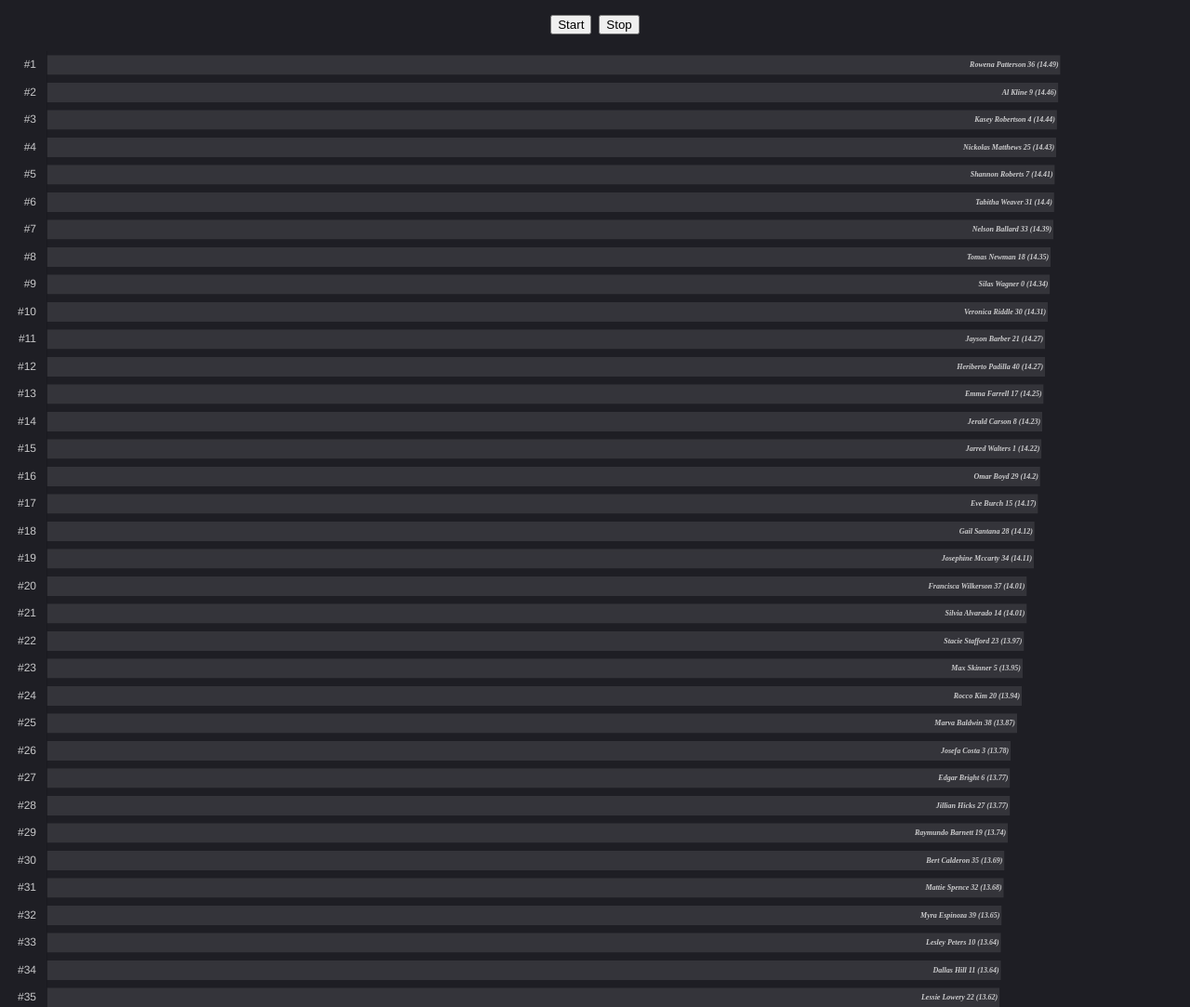
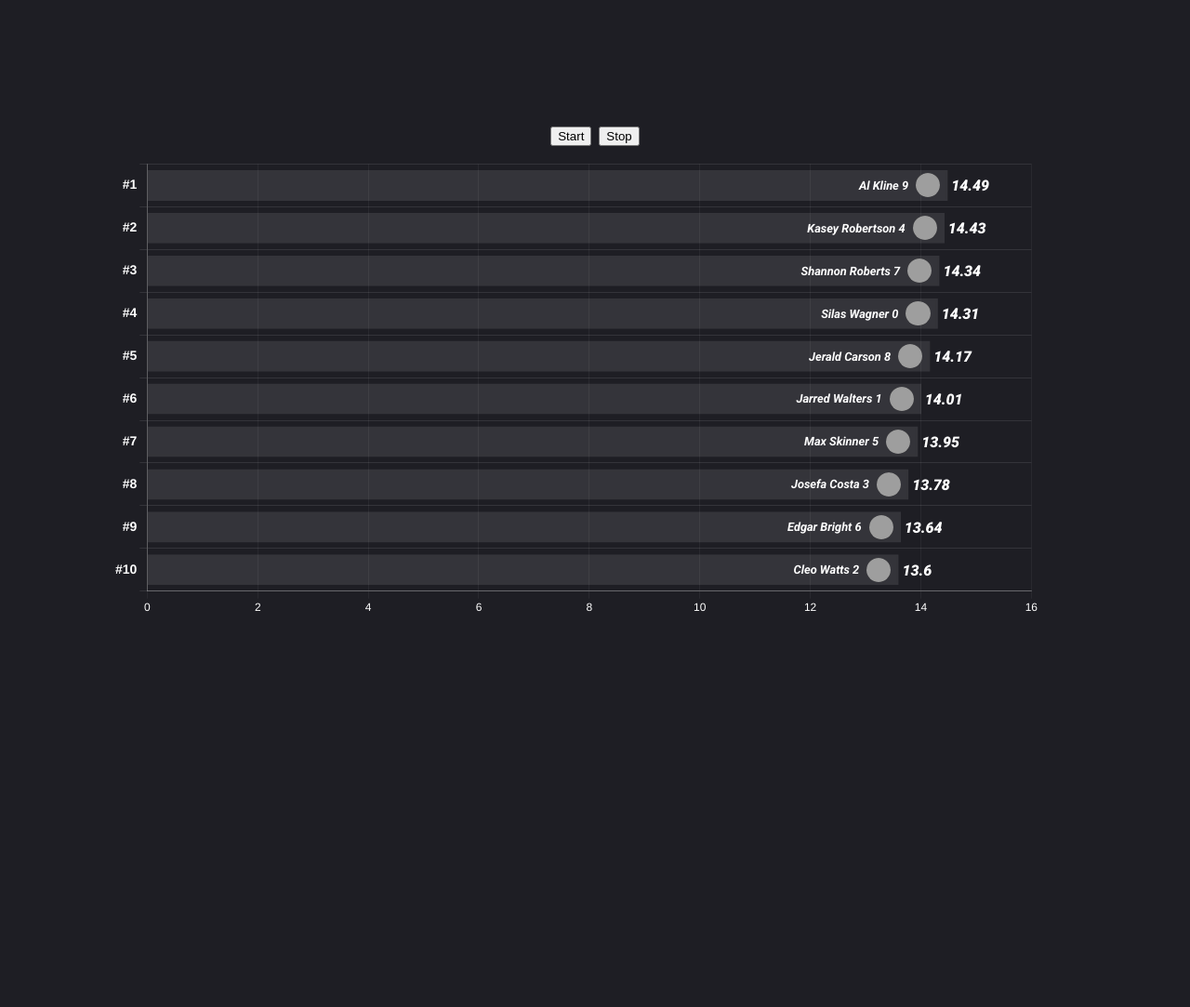
Before and after one commit to MaxPower01/chart-js-playground-v2, a plain HTML site: page index.html in a window 1280 px wide. Shown: the top 1083 px of the page at 93% size. After the commit the page ends 800 px from the top, so only its background shows below. Drawn offline with nearby package versions, Linux system fonts and the light colour scheme; grey boxes are pictures that could not be loaded.

Commit message:
Improve Racing Chart

```diff
--- a/index.html
+++ b/index.html
@@ -8,6 +8,9 @@
 	<link rel="stylesheet" href="style.css">
 	<script type="text/javascript" src="https://cdn.jsdelivr.net/npm/chart.js"></script>
 	<script src="main.js" defer></script>
+	<link rel="preconnect" href="https://fonts.googleapis.com">
+<link rel="preconnect" href="https://fonts.gstatic.com" crossorigin>
+<link href="https://fonts.googleapis.com/css2?family=Fira+Sans:wght@400;500;600;700;800;900&family=Montserrat:wght@400;500;600;700;800;900&family=Noto+Sans:ital,wght@0,100;0,200;0,300;0,400;0,500;0,600;0,700;0,800;0,900;1,100;1,200;1,300;1,400;1,500;1,600;1,700;1,800;1,900&family=Nunito+Sans:wght@600;700;800&family=Roboto:ital,wght@0,100;0,300;0,400;0,500;0,700;0,900;1,100;1,300;1,400;1,500;1,700;1,900&family=Ubuntu:wght@400;500;700&display=swap" rel="stylesheet">
 </head>
 <body>
 	<div style="display: flex; align-items: center; gap: 8px;">
--- a/main.js
+++ b/main.js
@@ -9,37 +9,37 @@ const RANDOM_NAMES = [
   "Shannon Roberts",
   "Jerald Carson",
   "Al Kline",
-  "Lesley Peters",
-  "Dallas Hill",
-  "Jewel Flynn",
-  "Margo Harrell",
-  "Silvia Alvarado",
-  "Eve Burch",
-  "Christoper Wong",
-  "Emma Farrell",
-  "Tomas Newman",
-  "Raymundo Barnett",
-  "Rocco Kim",
-  "Jayson Barber",
-  "Lessie Lowery",
-  "Stacie Stafford",
-  "Garth Vasquez",
-  "Nickolas Matthews",
-  "Rosario Gilmore",
-  "Jillian Hicks",
-  "Gail Santana",
-  "Omar Boyd",
-  "Veronica Riddle",
-  "Tabitha Weaver",
-  "Mattie Spence",
-  "Nelson Ballard",
-  "Josephine Mccarty",
-  "Bert Calderon",
-  "Rowena Patterson",
-  "Francisca Wilkerson",
-  "Marva Baldwin",
-  "Myra Espinoza",
-  "Heriberto Padilla",
+  // "Lesley Peters",
+  // "Dallas Hill",
+  // "Jewel Flynn",
+  // "Margo Harrell",
+  // "Silvia Alvarado",
+  // "Eve Burch",
+  // "Christoper Wong",
+  // "Emma Farrell",
+  // "Tomas Newman",
+  // "Raymundo Barnett",
+  // "Rocco Kim",
+  // "Jayson Barber",
+  // "Lessie Lowery",
+  // "Stacie Stafford",
+  // "Garth Vasquez",
+  // "Nickolas Matthews",
+  // "Rosario Gilmore",
+  // "Jillian Hicks",
+  // "Gail Santana",
+  // "Omar Boyd",
+  // "Veronica Riddle",
+  // "Tabitha Weaver",
+  // "Mattie Spence",
+  // "Nelson Ballard",
+  // "Josephine Mccarty",
+  // "Bert Calderon",
+  // "Rowena Patterson",
+  // "Francisca Wilkerson",
+  // "Marva Baldwin",
+  // "Myra Espinoza",
+  // "Heriberto Padilla",
   // "Felton Bass",
   // "Effie Combs",
   // "Leonor Campos",
@@ -305,7 +305,7 @@ let canApplyTransitionsOfXAxis = false;
 
 setTimeout(() => (canApplyTransitionsOfXAxis = true), 500);
 
-const DISPLAY_COUNT = 50;
+const DISPLAY_COUNT = 10;
 const DATES_COUNT = 100;
 const CHART_UPDATE_DELAY = 1000;
 const COLOR_ANIMATION_DURATION = CHART_UPDATE_DELAY / 2;
@@ -346,12 +346,15 @@ const datasets = dates.map((date) => {
   const datapoints = sortedAverages.map((a, i) => {
     const name = RANDOM_NAMES[allNamesIndexes[i]];
     const normalizedName = name.replace(/\s/g, "-").toLowerCase();
+    const { average, rank } = a;
     return {
       id: `${normalizedName}-${i}`,
-      x: a.average,
+      x: average,
+      nextX: null,
+      previousX: null,
       y: name,
-      rank: a.rank,
-      average: a.average,
+      rank: rank,
+      average: average,
       name: name,
       normalizedName: normalizedName,
       date: date.toISOString(),
@@ -364,6 +367,27 @@ const datasets = dates.map((date) => {
     backgroundColor: `rgba(255, 255, 255, 0.1)`,
     borderColor: `rgba(255, 255, 255, 0.1)`,
   };
+});
+
+datasets.forEach((dataset, datasetIndex) => {
+  const { data } = dataset;
+  let previousDataset = datasetIndex > 0 ? datasets[datasetIndex - 1] : null;
+  let nextDataset =
+    datasetIndex < datasets.length - 1 ? datasets[datasetIndex + 1] : null;
+  data.forEach((datapoint) => {
+    if (previousDataset) {
+      const previousDatapoint = previousDataset.data.find(
+        (d) => d.normalizedName == datapoint.normalizedName
+      );
+      datapoint.previousX = previousDatapoint.x;
+    }
+    if (nextDataset) {
+      const nextDatapoint = nextDataset.data.find(
+        (d) => d.normalizedName == datapoint.normalizedName
+      );
+      datapoint.nextX = nextDatapoint.x;
+    }
+  });
 });
 
 const chartId = "chart";
@@ -395,8 +419,8 @@ const initializeChart = () => {
     ],
     options: {
       responsive: true,
-      aspectRatio: 1,
-      maintainAspectRatio: true,
+      // aspectRatio: 1,
+      // maintainAspectRatio: true,
       indexAxis: "y",
       elements: {
         bar: {
@@ -430,13 +454,19 @@ const initializeChart = () => {
         x: {
           display: true,
           grid: {
-            color: "rgba(255, 255, 255, 0.00)",
-            borderColor: "rgba(255, 255, 255, 0.1)",
+            color: "rgba(255, 255, 255, 0.05)",
           },
           ticks: {
-            color: "rgba(255, 255, 255, 0.5)",
+            color: function (context) {
+              return "white";
+            },
+            font: function (context) {
+              return { size: 12, style: "normal" };
+            },
           },
-          // max: 10,
+          border: {
+            color: "rgba(255, 255, 255, 0.25)",
+          },
           grace: "1",
         },
         y: {
@@ -444,17 +474,19 @@ const initializeChart = () => {
           beginAtZero: true,
           position: "left",
           grid: {
-            color: "rgba(255, 255, 255, 0.00)",
-            borderColor: "rgba(255, 255, 255, 0.1)",
+            color: "rgba(255, 255, 255, 0.1)",
+          },
+          border: {
+            color: "rgba(255, 255, 255, 0.25)",
           },
           min: 0,
           max: DISPLAY_COUNT - 1,
           ticks: {
             color: function (context) {
-              return "rgba(255,255,255,0.75)";
+              return "white";
             },
             font: function (context) {
-              return { weight: "400", size: 12 };
+              return { size: 14, style: "normal", weight: "bold" };
             },
             callback: function (val, index) {
               const datapoint = datasets[0].data[index];
@@ -475,10 +507,14 @@ initializeChart();
 
 const setOverlayElements = (chart, datasetIndex) => {
   const { ctx, scales } = chart;
-  const chartDomRect = ctx.canvas.getBoundingClientRect();
-  const yTicks = scales.y.ticks;
-  let pixelForValue = 0;
+  // const chartDomRect = ctx.canvas.getBoundingClientRect();
+  // const yTicks = scales.y.ticks;
+  // let pixelForValue = 0;
   let tickHeight = 0;
+  let height = 0;
+  const ADJUSTMENT = 4;
+  const ADJUSTMENT_2 = 8;
+  let imageWidth = 0;
   const chartContainer = document.querySelector(".chart-container");
   datasets[datasetIndex].data.forEach((dataPoint, index) => {
     // if (index >= DISPLAY_COUNT) return;
@@ -493,62 +529,143 @@ const setOverlayElements = (chart, datasetIndex) => {
     const pixelForValue = scales.y.getPixelForValue(index);
     if (index == 0) {
       tickHeight = scales.y.getPixelForValue(index + 1) - pixelForValue;
+      height = tickHeight;
+      imageWidth = height / 1.75;
     }
-    // else {
-    //   pixelForValue += tickHeight;
-    // }
     const datapoint = datasets[datasetIndex].data[index];
-    // const top = pixelForValue + chartDomRect.top;
     const top = pixelForValue;
-    // const left = chartDomRect.left + scales.x.left;
     const left = scales.x.left;
     const pixelForValueXLeft = scales.x.getPixelForValue(0);
     const pixelForValueXRight = scales.x.getPixelForValue(datapoint.x);
     const width = pixelForValueXRight - pixelForValueXLeft;
+
     customElement.style.transition = `all ${Y_SCALE_ANIMATION_DURATION}ms linear`;
     customElement.style.position = "absolute";
     customElement.style.top = `${top}px`;
     customElement.style.left = `${left}px`;
     customElement.style.width = `${width}px`;
-    // customElement.style.background = "rgba(255,100,100,0.1)";
-    // customElement.style.border = "1px solid rgba(255,255,255,0.1)";
     customElement.style.transform = `translateY(-${tickHeight / 2}px)`;
     customElement.style.zIndex = "2";
-    customElement.style.height = `${tickHeight - 4}px`;
-    customElement.style.margin = "2px";
+    customElement.style.height = `${height}px`;
     customElement.style.pointerEvents = "none";
     customElement.style.display = "flex";
     customElement.style.alignItems = "center";
     customElement.style.justifyContent = "flex-end";
-    // Set textcontent of custom element
-    const text = document.createElement("div");
-    // text.style.position = "absolute";
-    // text.style.top = "50%";
-    // text.style.left = "50%";
-    // text.style.transform = "translate(-50%, -50%)";
-    text.style.color = "rgba(255,255,255,0.75)";
-    text.style.fontWeight = "400";
-    text.style.fontSize = "8px";
-    text.style.pointerEvents = "none";
-    text.style.textAlign = "right";
-    text.style.width = "100%";
-    text.style.whiteSpace = "nowrap";
-    text.style.overflow = "hidden";
-    text.style.textOverflow = "ellipsis";
-    text.style.paddingRight = "4px";
-    text.style.fontWeight = "600";
-    text.style.fontStyle = "italic";
-    text.style.font = "'Roboto', sans-serif";
+    customElement.style.font = "'Roboto', sans-serif";
+
+    const { x, nextX, previousX, name } = datapoint;
+    console.log({ x, nextX, previousX, name });
+
+    // Find 10 numbers with 2 decimal places between x and nextX
+    const numbers = [];
+    const step = (nextX - x) / 10;
+    for (let i = 0; i < 10; i++) {
+      numbers.push((x + step * i).toFixed(2));
+    }
+    numbers.push(nextX.toFixed(2));
+
+    const innerHtml = `
+      <div class="inner-content">
+        <div class="name">
+          ${name}
+        </div>
+        <div class="avatar">
+        <img src="${IMAGE_URL}" />
+        </div>
+        <div class="value">
+          ${x}
+        </div>
+      </div>
+    `;
+    customElement.innerHTML = innerHtml;
+
+    const innerContentElement = customElement.querySelector(".inner-content");
+    innerContentElement.style.display = "flex";
+    innerContentElement.style.alignItems = "center";
+    innerContentElement.style.justifyContent = "flex-end";
+    innerContentElement.style.width = "100%";
+    innerContentElement.style.height = "100%";
+    innerContentElement.style.position = "relative";
+    innerContentElement.style.padding = `${ADJUSTMENT}px ${ADJUSTMENT_2}px`;
+
+    const nameElement = customElement.querySelector(".name");
+    nameElement.style.color = "white";
+    nameElement.style.fontWeight = "600";
+    nameElement.style.fontSize = "80%";
+    nameElement.style.fontStyle = "italic";
+
+    const avatarElement = customElement.querySelector(".avatar");
+    avatarElement.style.width = `${imageWidth}px`;
+    avatarElement.style.height = `${imageWidth}px`;
+    avatarElement.style.marginLeft = `${ADJUSTMENT_2}px`;
+
+    const imgElement = avatarElement.querySelector("img");
+    imgElement.style.width = `100%`;
+    imgElement.style.height = `100%`;
+    imgElement.style.borderRadius = "100%";
+    // imgElement.style.border = "1px solid rgba(255,255,255,0.25)";
+    imgElement.style.background = "black";
+
+    const valueElement = customElement.querySelector(".value");
+    valueElement.style.position = "absolute";
+    valueElement.style.right = "0";
+    valueElement.style.top = "50%";
+    valueElement.style.transform = `translate(calc(100% + 4px), -50%)`;
+    valueElement.style.marginLeft = `${ADJUSTMENT_2}px`;
+    valueElement.style.fontWeight = "900";
+    // valueElement.style.fontSize = "125%";
+    valueElement.style.fontStyle = "italic";
+
+    /*
+      div::after {
+  font: 800 40px system-ui;
+  content: counter(count);
+  animation: counter 5s linear infinite alternate;
+  counter-reset: count 0;
+}
+
+@keyframes counter {
+  0% {
+    counter-increment: count 0;
+  }
+  10% {
+    counter-increment: count 1;
+  }
+  20% {
+    counter-increment: count 2;
+  }
+  30% {
+    counter-increment: count 3;
+  }
+  40% {
+    counter-increment: count 4;
+  }
+  50% {
+    counter-increment: count 5;
+  }
+  60% {
+    counter-increment: count 6;
+  }
+  70% {
+    counter-increment: count 7;
+  }
+  80% {
+    counter-increment: count 8;
+  }
+  90% {
+    counter-increment: count 9;
+  }
+  100% {
+    counter-increment: count 10;
+  }
+}
+    */
 
     if (dataPoint.rank > DISPLAY_COUNT) {
       customElement.style.opacity = "0";
     } else {
       customElement.style.opacity = "1";
     }
-
-    text.textContent = `${datapoint.name} (${datapoint.x})`;
-    customElement.innerHTML = "";
-    customElement.appendChild(text);
   });
 };
 
--- a/style.css
+++ b/style.css
@@ -15,10 +15,12 @@ body {
 	gap: 8px;
 	background-color: #1e1e24;
 	color: white;
+	font-family: 'Roboto', sans-serif;
 }
 
 .chart-container {
-	width: 100%;
+	width: 80%;
 	position: relative;
-	overflow: hidden;
+	/* overflow: hidden; */
+	padding-right: 40px;
 }
```
